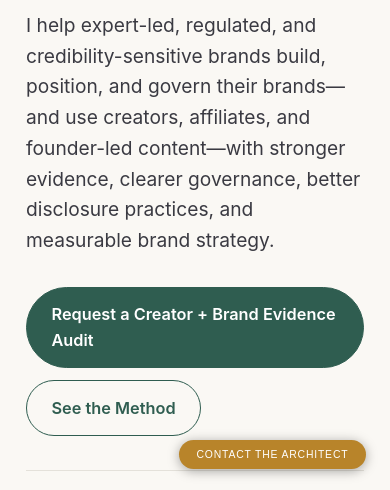
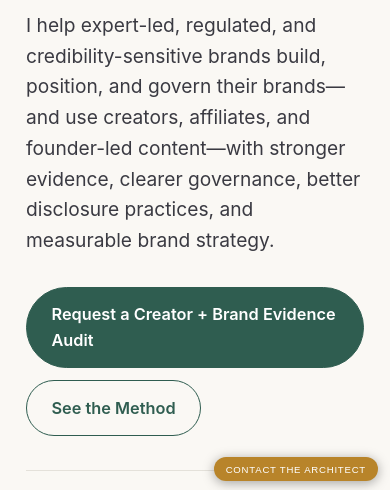
Before and after one commit to rn-collins/creator-brand-evidence, a plain HTML site: page index.html in a window 390 px wide. Shown: the part 351-841 px from the top of the page. Drawn offline with Linux system fonts and the light colour scheme; no server answers; a script that the page names is missing.

Commit message:
fix: shrink floating Contact/CTA button on mobile to reduce content overlap

```diff
--- a/index.html
+++ b/index.html
@@ -16,6 +16,15 @@
 <script>(function(){var p=new URLSearchParams(location.search),u={};['utm_source','utm_medium','utm_campaign','utm_content','utm_term'].forEach(function(k){if(p.get(k))u[k]=p.get(k);});if(Object.keys(u).length)sessionStorage.setItem('rn_utm',JSON.stringify(u));window._getUTM=function(){try{return JSON.parse(sessionStorage.getItem('rn_utm')||'{}')}catch(e){return{}}};window.addEventListener('load',function(){fetch('/api/track',{method:'POST',headers:{'Content-Type':'application/json'},body:JSON.stringify({event:'page_view',source:'creator-brand-evidence',referrer:document.referrer||'direct',utm:window._getUTM()})}).catch(function(){});}); var ms=[25,50,75,90],fired={};window.addEventListener('scroll',function(){var h=document.body.scrollHeight-window.innerHeight;if(h<=0)return;var pct=Math.round((window.scrollY/h)*100);ms.forEach(function(m){if(pct>=m&&!fired[m]){fired[m]=1;fetch('/api/track',{method:'POST',headers:{'Content-Type':'application/json'},body:JSON.stringify({event:'scroll_depth',source:'creator-brand-evidence',depth:m+'%'})}).catch(function(){});}});},{passive:true});})()</script>
 <script type="application/ld+json">{"@context": "https://schema.org", "@graph": [{"@type": "Person", "@id": "https://rn-portfolio-khaki.vercel.app/#rn-collins", "name": "RN Collins", "jobTitle": "AI Educator & Consultant", "url": "https://rn-portfolio-khaki.vercel.app", "sameAs": ["https://linkedin.com/in/rn-collins"]}, {"@type": "WebPage", "name": "Evidence&middot;Studio \u2014 Evidence-based brand &amp; creator strategy for trust-sensitive markets \u2014 RN Collins", "url": "https://creator-brand-evidence.vercel.app/", "author": {"@id": "https://rn-portfolio-khaki.vercel.app/#rn-collins"}}]}</script>
 <link rel="sitemap" type="application/xml" href="/sitemap.xml"/>
+
+<style>
+@media (max-width:480px){
+  div[style*="position:fixed"][style*="bottom:1.5rem"][style*="right:1.5rem"]{bottom:0.75rem!important;right:0.75rem!important}
+  div[style*="position:fixed"][style*="bottom:1.5rem"][style*="right:1.5rem"] button,
+  div[style*="position:fixed"][style*="bottom:1.5rem"][style*="right:1.5rem"] a{padding:.4rem .75rem!important;font-size:.6rem!important}
+  button[style*="position:fixed"][style*="bottom:24px"][style*="right:24px"]{bottom:12px!important;right:12px!important;padding:7px 12px!important;font-size:11px!important}
+}
+</style>
 </head>
 <body>
 <div id="nav"></div>
```
